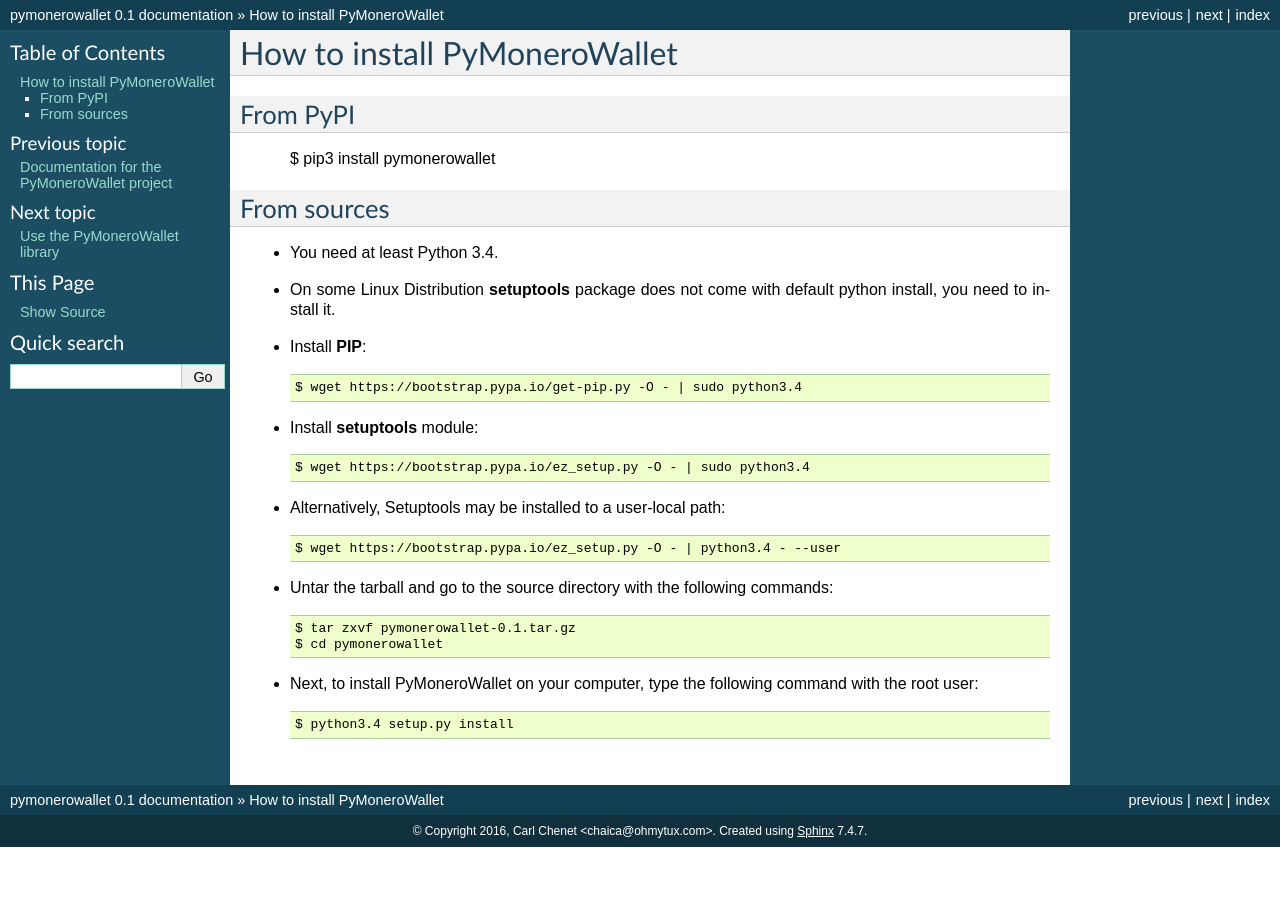
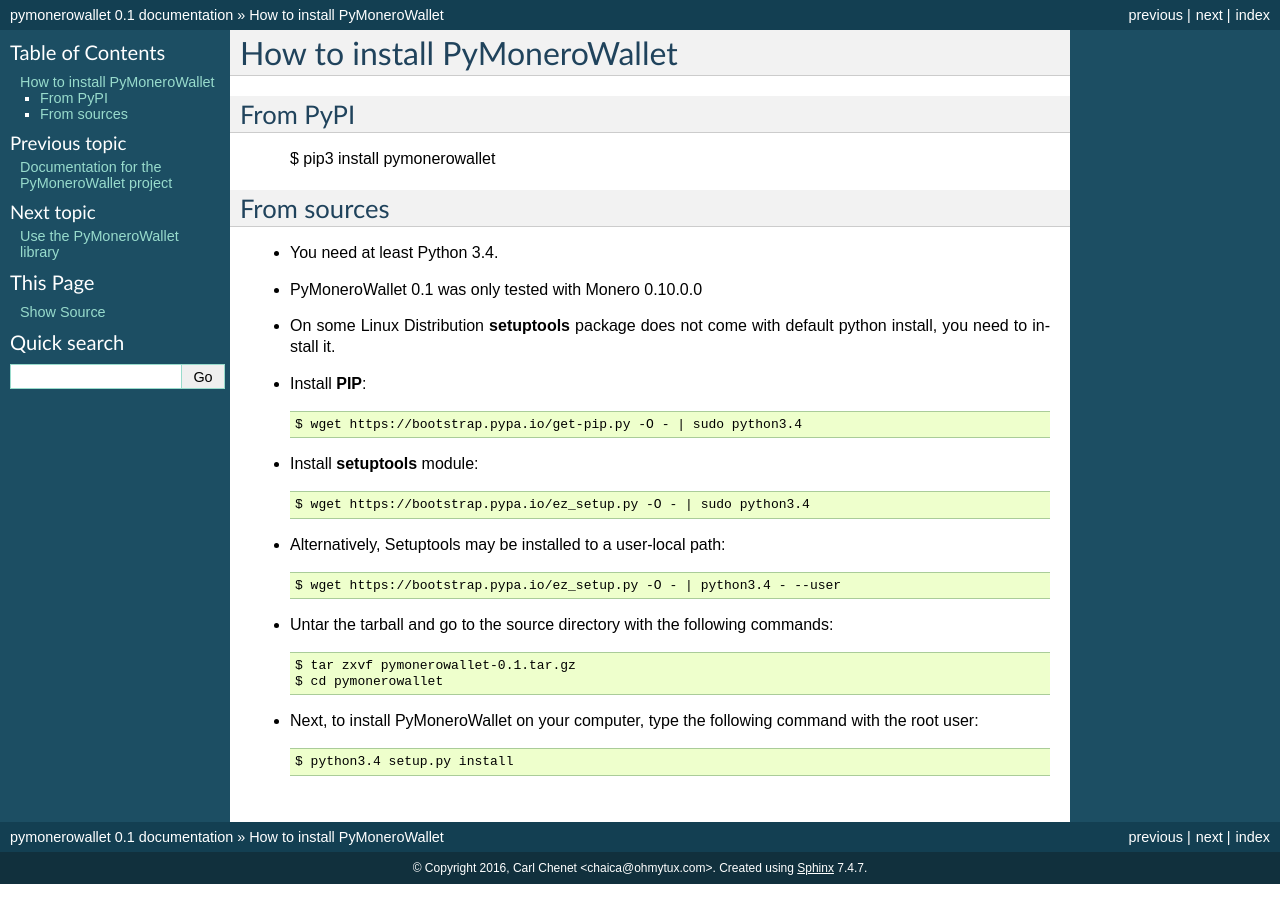
Before and after one commit to emesik/pymonerowallet, a Sphinx documentation site: the page built from docs/source/install.rst, in a window 1280 px wide. Built offline with Sphinx 7.4.7, drawn with Linux system fonts in a browser that asks for light colours.

Commit message:
add only tested with monero 0.10.0.0

```diff
--- a/docs/source/install.rst
+++ b/docs/source/install.rst
@@ -8,6 +8,8 @@ From PyPI
 From sources
 ^^^^^^^^^^^^
 * You need at least Python 3.4.
+
+* PyMoneroWallet 0.1 was only tested with Monero 0.10.0.0
 
 * On some Linux Distribution **setuptools** package does not come with default python install, you need to install it.
 
```
